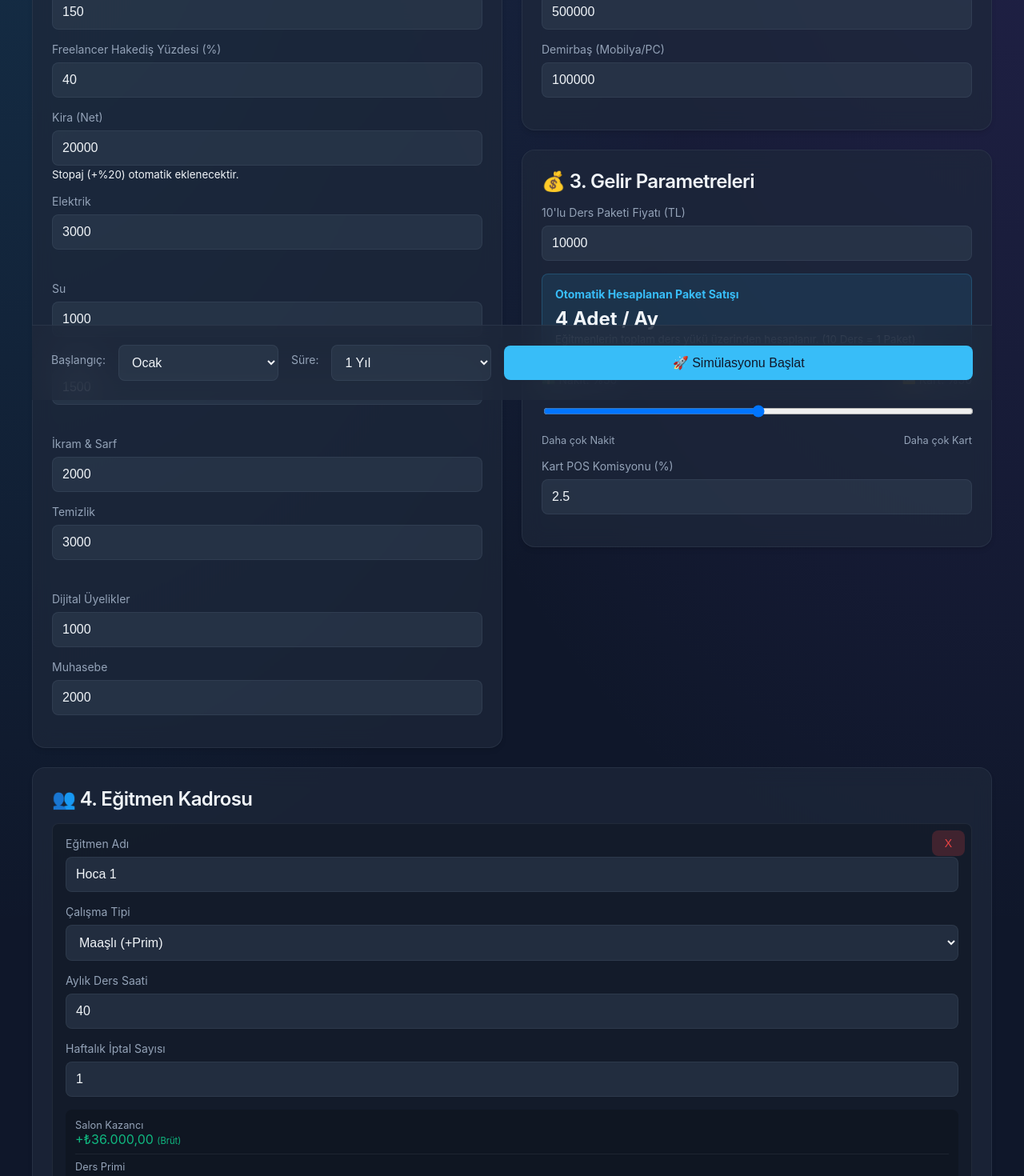
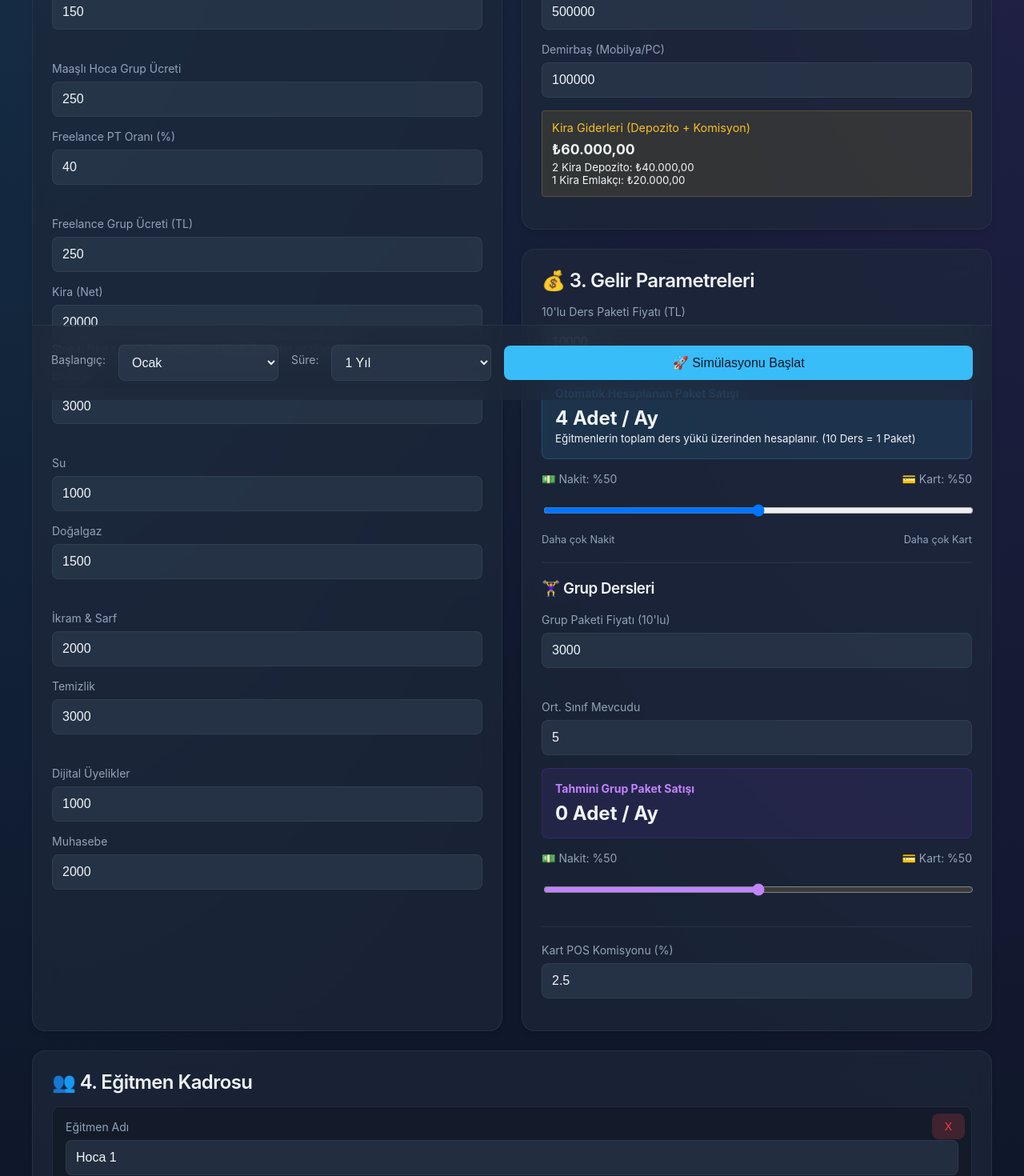
Before and after one commit to ltvesari/Gymfinancesimulator, a React (Vite) app: page / in a window 1280 px wide. Shown: the part 300-1770 px from the top of the page at 80% size. Built offline with nearby package versions, Linux system fonts and the light colour scheme.

Commit message:
feat: kira hesaplama mantigini duzenle ve grup dersi destegi ekle

```diff
--- a/src/App.jsx
+++ b/src/App.jsx
@@ -11,8 +11,10 @@ function App() {
     // 1. Aylık Giderler (Monthly Expenses)
     const [expenses, setExpenses] = useState({
         staffFixedCost: 40214.03, // Maaşlı çalışan sabit maliyeti
-        staffPerLesson: 150, // Maaşlı çalışan ders başı kazancı (default guess)
-        freelancePercentage: 40, // Freelancer yüzdesi
+        staffPerLesson: 150, // Maaşlı çalışan ders başı kazancı (PT)
+        staffGroupLesson: 250, // Maaşlı çalışan grup dersi başı kazancı
+        freelancePercentage: 40, // Freelancer yüzdesi (PT)
+        freelanceGroupLesson: 250, // Freelancer grup dersi başı kazancı (Sabit Tutar)
         rent: 20000,
         electricity: 3000,
         water: 1000,
@@ -32,15 +34,22 @@ function App() {
 
     // 3. Gelirler (Income)
     const [income, setIncome] = useState({
-        packagePrice: 10000,
-        // totalMonthlySales removed, calculated dynamically
+        packagePrice: 10000, // PT Paketi
+        groupPackagePrice: 3000, // Grup Dersi Paketi
+        avgClassSize: 5, // Ortalama grup dersi katılımcı sayısı
+
+        // PT Ratios
         cashRatio: 50, // %50 cash, %50 card
+
+        // Group Ratios
+        groupCashRatio: 50, // %50 cash, %50 card for groups
+
         posRate: 2.5
     });
 
     // 4. Hocalar (Trainers)
     const [trainers, setTrainers] = useState([
-        { id: 1, name: 'Hoca 1', type: 'salary', studentCount: 10, monthlyLessons: 40, cancelRate: 1 }
+        { id: 1, name: 'Hoca 1', type: 'salary', studentCount: 10, monthlyLessons: 40, monthlyGroupLessons: 0, cancelRate: 1 }
     ]);
 
     // Simulation
@@ -60,6 +69,7 @@ function App() {
             type: 'freelance',
             studentCount: 5,
             monthlyLessons: 20,
+            monthlyGroupLessons: 0,
             cancelRate: 1
         }]);
     };
@@ -74,11 +84,17 @@ function App() {
 
     // Helper to estimate current packages based on active trainers
     const calculateEstimatedPackages = () => {
-        const totalLessons = trainers.reduce((acc, t) => {
+        const ptLessons = trainers.reduce((acc, t) => {
             const realized = Math.max(0, Number(t.monthlyLessons) - (Number(t.cancelRate) * 4));
             return acc + realized;
         }, 0);
-        return Math.ceil(totalLessons / 10); // Round up or keep decimal? Let's keep decimal for financial precision, but ceil for UI.
+        return Math.ceil(ptLessons / 10);
+    };
+
+    const calculateEstimatedGroupPackages = () => {
+        const groupLessons = trainers.reduce((acc, t) => acc + Number(t.monthlyGroupLessons), 0);
+        const totalVisits = groupLessons * Number(income.avgClassSize);
+        return Math.ceil(totalVisits / 10);
     };
 
     // Helper for Income Tax (2026 Brackets)
@@ -116,7 +132,11 @@ function App() {
 
     const calculateSimulation = () => {
         const monthlyData = [];
-        let totalStartup = Number(startupCosts.architecture) + Number(startupCosts.equipment) + Number(startupCosts.fixtures);
+
+        // Startup Costs Calculation
+        const rentStartupCost = (Number(expenses.rent) * 2) + (Number(expenses.rent) * 1); // 2 Depozito + 1 Emlakçı
+        let totalStartup = Number(startupCosts.architecture) + Number(startupCosts.equipment) + Number(startupCosts.fixtures) + rentStartupCost;
+
         let cumulativeBalance = -totalStartup;
 
         // Annual Tax Tracking
@@ -134,52 +154,11 @@ function App() {
         let currentCalendarMonth = Number(startMonth);
 
         for (let i = 1; i <= simulationMonths; i++) {
-            // --- Calculate Volume from Trainers ---
-            let totalRealizedLessons = 0;
-            let currentMonthTrainerCost = 0;
-            const price = Number(income.packagePrice);
-
-            trainers.forEach(t => {
-                const realizedLessons = Math.max(0, Number(t.monthlyLessons) - (Number(t.cancelRate) * 4));
-                totalRealizedLessons += realizedLessons;
-
-                if (t.type === 'salary') {
-                    currentMonthTrainerCost += realizedLessons * Number(expenses.staffPerLesson);
-                } else if (t.type === 'freelance') {
-                    const lessonPrice = price / 10;
-                    const trainerShare = lessonPrice * (expenses.freelancePercentage / 100);
-                    currentMonthTrainerCost += realizedLessons * trainerShare;
-                } else if (t.type === 'owner') {
-                    currentMonthTrainerCost += 11725.65;
-                }
-            });
-
-            // --- Revenue Calculation ---
-            const totalSales = totalRealizedLessons / 10;
-            // Split Total Sales based on Cash Ratio
-            const cashCount = totalSales * (income.cashRatio / 100);
-            const cardCount = totalSales * ((100 - income.cashRatio) / 100);
-
-            // Cash Sales (10% discount)
-            const cashRevenue = cashCount * (price * 0.90);
-
-            // Card Sales
-            // Gross Card Revenue (includes VAT)
-            const grossCardRevenue = cardCount * price;
-
-            // VAT Calculation (Price includes 20% VAT)
-            const vatAmount = grossCardRevenue - (grossCardRevenue / 1.20);
-
-            // POS Commission (Applied on Gross Amount)
-            const posCommissionAmount = grossCardRevenue * (income.posRate / 100);
-
-            // Net Card Inflow
-            const netCardInflow = grossCardRevenue - vatAmount - posCommissionAmount;
-
-            const totalMonthlyRevenue = cashRevenue + netCardInflow;
+            // ... (previous logic) ...
 
             // --- Fixed Costs ---
-            const rentCost = Number(expenses.rent) * 1.20;
+            // Kira Stopajlı Hesaplama: Net / 0.80 = Brüt Kira Gideri
+            const rentCost = Number(expenses.rent) / 0.80;
             const currentMonthFixedCosts =
                 Number(expenses.staffFixedCost) +
                 rentCost +
@@ -194,15 +173,15 @@ function App() {
             const totalMonthlyExpenses = currentMonthFixedCosts + currentMonthTrainerCost;
 
             // --- Accumulate Totals ---
-            totalGrossCashRevenue += cashRevenue;
-            totalGrossCardRevenue += grossCardRevenue;
+            totalGrossCashRevenue += totalCashRevenue;
+            totalGrossCardRevenue += totalGrossCardRevenueCombined;
             totalVAT += vatAmount;
             totalPOS += posCommissionAmount;
             totalFixedExpenses += currentMonthFixedCosts;
             totalTrainerExpenses += currentMonthTrainerCost;
 
             // --- Profit Accumulation for Tax ---
-            const officialRevenueForTax = (grossCardRevenue - vatAmount);
+            const officialRevenueForTax = (totalGrossCardRevenueCombined - vatAmount);
             const currentMonthOfficialProfit = officialRevenueForTax - totalMonthlyExpenses;
 
             yearlyOfficialProfit += currentMonthOfficialProfit;
@@ -231,7 +210,8 @@ function App() {
                 tax: monthlyTax,
                 net: netMonthlyProfit,
                 balance: cumulativeBalance,
-                salesVolume: totalSales
+                salesVolume: totalPtSales,
+                groupVolume: totalGroupSales
             });
 
             // Increment Calendar Month
@@ -277,18 +257,19 @@ function App() {
                         <label>Maaşlı Sabit Personel (Toplam)</label>
                         <input type="number" value={expenses.staffFixedCost} onChange={e => setExpenses({ ...expenses, staffFixedCost: e.target.value })} />
                     </div>
-                    <div className="form-group">
-                        <label>Maaşlı Hoca Ders Başı Prim (TL)</label>
-                        <input type="number" value={expenses.staffPerLesson} onChange={e => setExpenses({ ...expenses, staffPerLesson: e.target.value })} />
+                    <div className="grid-2">
+                        <div className="form-group"><label>Maaşlı Hoca PT Primi (TL)</label><input type="number" value={expenses.staffPerLesson} onChange={e => setExpenses({ ...expenses, staffPerLesson: e.target.value })} /></div>
+                        <div className="form-group"><label>Maaşlı Hoca Grup Ücreti</label><input type="number" value={expenses.staffGroupLesson} onChange={e => setExpenses({ ...expenses, staffGroupLesson: e.target.value })} /></div>
                     </div>
-                    <div className="form-group">
-                        <label>Freelancer Hakediş Yüzdesi (%)</label>
-                        <input type="number" value={expenses.freelancePercentage} onChange={e => setExpenses({ ...expenses, freelancePercentage: e.target.value })} />
+
+                    <div className="grid-2">
+                        <div className="form-group"><label>Freelance PT Oranı (%)</label><input type="number" value={expenses.freelancePercentage} onChange={e => setExpenses({ ...expenses, freelancePercentage: e.target.value })} /></div>
+                        <div className="form-group"><label>Freelance Grup Ücreti (TL)</label><input type="number" value={expenses.freelanceGroupLesson} onChange={e => setExpenses({ ...expenses, freelanceGroupLesson: e.target.value })} /></div>
                     </div>
                     <div className="form-group">
                         <label>Kira (Net)</label>
                         <input type="number" value={expenses.rent} onChange={e => setExpenses({ ...expenses, rent: e.target.value })} />
-                        <small className="text-secondary">Stopaj (+%20) otomatik eklenecektir.</small>
+                        <small className="text-secondary">Stopaj (Net / 0.80) formülüyle brütleştirilip gider yazılacaktır.</small>
                     </div>
                     <div className="grid-2">
                         <div className="form-group"><label>Elektrik</label><input type="number" value={expenses.electricity} onChange={e => setExpenses({ ...expenses, electricity: e.target.value })} /></div>
@@ -315,6 +296,17 @@ function App() {
                         <div className="form-group"><label>Mimari / Tadilat</label><input type="number" value={startupCosts.architecture} onChange={e => setStartupCosts({ ...startupCosts, architecture: e.target.value })} /></div>
                         <div className="form-group"><label>Makine & Alet</label><input type="number" value={startupCosts.equipment} onChange={e => setStartupCosts({ ...startupCosts, equipment: e.target.value })} /></div>
                         <div className="form-group"><label>Demirbaş (Mobilya/PC)</label><input type="number" value={startupCosts.fixtures} onChange={e => setStartupCosts({ ...startupCosts, fixtures: e.target.value })} /></div>
+
+                        <div className="form-group" style={{ background: 'rgba(251, 191, 36, 0.1)', padding: '0.75rem', borderRadius: '0.25rem', border: '1px solid rgba(251, 191, 36, 0.2)' }}>
+                            <label style={{ color: '#fbbf24', fontSize: '0.9rem' }}>Kira Giderleri (Depozito + Komisyon)</label>
+                            <div style={{ fontSize: '1.1rem', fontWeight: 'bold' }}>
+                                {formatCurrency(Number(expenses.rent) * 3)}
+                            </div>
+                            <small className="text-secondary" style={{ display: 'block', marginTop: '0.25rem' }}>
+                                2 Kira Depozito: {formatCurrency(Number(expenses.rent) * 2)} <br />
+                                1 Kira Emlakçı: {formatCurrency(Number(expenses.rent) * 1)}
+                            </small>
+                        </div>
                     </div>
 
                     {/* 3. Income */}
@@ -351,6 +343,43 @@ function App() {
                             </div>
                         </div>
 
+                        <hr style={{ margin: '20px 0', borderColor: 'var(--border-color)' }} />
+
+                        <h3>🏋️‍♀️ Grup Dersleri</h3>
+                        <div className="grid-2">
+                            <div className="form-group">
+                                <label>Grup Paketi Fiyatı (10'lu)</label>
+                                <input type="number" value={income.groupPackagePrice} onChange={e => setIncome({ ...income, groupPackagePrice: e.target.value })} />
+                            </div>
+                            <div className="form-group">
+                                <label>Ort. Sınıf Mevcudu</label>
+                                <input type="number" value={income.avgClassSize} onChange={e => setIncome({ ...income, avgClassSize: e.target.value })} />
+                            </div>
+                        </div>
+
+                        <div className="form-group" style={{ background: 'rgba(124, 58, 237, 0.1)', padding: '1rem', borderRadius: '0.5rem', border: '1px solid rgba(124, 58, 237, 0.2)' }}>
+                            <label style={{ color: '#c084fc', fontWeight: 'bold' }}>Tahmini Grup Paket Satışı</label>
+                            <div className="stat-value">{calculateEstimatedGroupPackages()} Adet / Ay</div>
+                        </div>
+
+                        <div className="form-group">
+                            <label style={{ display: 'flex', justifyContent: 'space-between' }}>
+                                <span>💵 Nakit: %{income.groupCashRatio}</span>
+                                <span>💳 Kart: %{100 - income.groupCashRatio}</span>
+                            </label>
+                            <input
+                                type="range"
+                                min="0"
+                                max="100"
+                                step="10"
+                                value={income.groupCashRatio}
+                                onChange={e => setIncome({ ...income, groupCashRatio: Number(e.target.value) })}
+                                style={{ width: '100%', cursor: 'pointer', accentColor: '#c084fc' }}
+                            />
+                        </div>
+
+                        <hr style={{ margin: '20px 0', borderColor: 'var(--border-color)' }} />
+
                         <div className="form-group">
                             <label>Kart POS Komisyonu (%)</label>
                             <input type="number" value={income.posRate} onChange={e => setIncome({ ...income, posRate: e.target.value })} />
@@ -367,27 +396,38 @@ function App() {
                         const realizedLessons = Math.max(0, Number(trainer.monthlyLessons) - (Number(trainer.cancelRate) * 4));
                         let estimatedIncome = 0;
                         let incomeLabel = '';
-                        let isCostNegative = false; // To show positive/negative color logic
+                        // let isCostNegative = false; // Unused for now
+
+                        // Group Lesson Calculation for Trainer
+                        const groupLessons = Number(trainer.monthlyGroupLessons || 0);
+                        let groupEarnings = 0;
 
                         if (trainer.type === 'salary') {
                             estimatedIncome = realizedLessons * Number(expenses.staffPerLesson);
-                            incomeLabel = 'Ders Primi';
+                            groupEarnings = groupLessons * Number(expenses.staffGroupLesson);
+                            estimatedIncome += groupEarnings;
+                            incomeLabel = 'Toplam Prim';
                         } else if (trainer.type === 'freelance') {
                             const lessonPrice = Number(income.packagePrice) / 10;
                             estimatedIncome = realizedLessons * lessonPrice * (expenses.freelancePercentage / 100);
-                            incomeLabel = 'Hakediş';
+
+                            // Freelance group usually fixed fee
+                            groupEarnings = groupLessons * Number(expenses.freelanceGroupLesson);
+                            estimatedIncome += groupEarnings;
+
+                            incomeLabel = 'Toplam Hakediş';
                         } else if (trainer.type === 'owner') {
                             estimatedIncome = 11725.65;
                             incomeLabel = 'Bağkur Gideri';
-                            isCostNegative = true; // It's a fixed cost
                         }
 
                         // Calculate generated revenue for display (nice to have)
-                        // This is approximate since revenue depends on cash/card mix, but we can show Gross Revenue
-                        // 10 lessons = 1 package.
                         const generatedPackages = realizedLessons / 10;
                         const grossRevenueGenerated = generatedPackages * Number(income.packagePrice);
 
+                        // Group Revenue Generated (Approx)
+                        const groupRevenueGenerated = (groupLessons * Number(income.avgClassSize) / 10) * Number(income.groupPackagePrice);
+                        const totalGrossGenerated = grossRevenueGenerated + groupRevenueGenerated;
 
                         return (
                             <div key={trainer.id} className="trainer-card" style={trainer.type === 'owner' ? { borderColor: 'var(--accent-color)', background: 'rgba(56, 189, 248, 0.1)' } : {}}>
@@ -405,18 +445,22 @@ function App() {
                                     </select>
                                 </div>
                                 <div className="form-group">
-                                    <label>Aylık Ders Saati</label>
+                                    <label>Aylık PT Ders (Saat)</label>
                                     <input type="number" value={trainer.monthlyLessons} onChange={e => updateTrainer(trainer.id, 'monthlyLessons', e.target.value)} />
                                 </div>
                                 <div className="form-group">
-                                    <label>Haftalık İptal Sayısı</label>
+                                    <label>Aylık Grup Dersi (Saat)</label>
+                                    <input type="number" value={trainer.monthlyGroupLessons} onChange={e => updateTrainer(trainer.id, 'monthlyGroupLessons', e.target.value)} />
+                                </div>
+                                <div className="form-group">
+                                    <label>Haftalık İptal</label>
                                     <input type="number" value={trainer.cancelRate} onChange={e => updateTrainer(trainer.id, 'cancelRate', e.target.value)} />
                                 </div>
 
                                 <div style={{ marginTop: '1rem', padding: '0.75rem', background: 'rgba(0, 0, 0, 0.2)', borderRadius: '0.5rem' }}>
-                                    <div style={{ fontSize: '0.8rem', color: 'var(--text-secondary)' }}>Salon Kazancı</div>
+                                    <div style={{ fontSize: '0.8rem', color: 'var(--text-secondary)' }}>Salon Kazancı (Tahmini)</div>
                                     <div style={{ fontSize: '1rem', color: 'var(--success-color)' }}>
-                                        +{formatCurrency(grossRevenueGenerated)} <span style={{ fontSize: '0.7em' }}>(Brüt)</span>
+                                        +{formatCurrency(totalGrossGenerated)} <span style={{ fontSize: '0.7em' }}>(Brüt)</span>
                                     </div>
 
                                     <div style={{ marginTop: '0.5rem', paddingTop: '0.5rem', borderTop: '1px solid var(--border-color)' }}>
@@ -461,7 +505,8 @@ function App() {
             </div>
 
             {/* Results */}
-            {results && (
+            {
+                results && (
                     <div id="results-section" className="summary-section">
                         <h2>📈 Simülasyon Sonucu ({simulationMonths} Ay)</h2>
 
@@ -586,8 +631,9 @@ function App() {
                             </div>
                         </div>
                     </div>
-            )}
-        </div>
+                )
+            }
+        </div >
     );
 }
 
```
Lines whose indentation alone changed are shown as unchanged.
